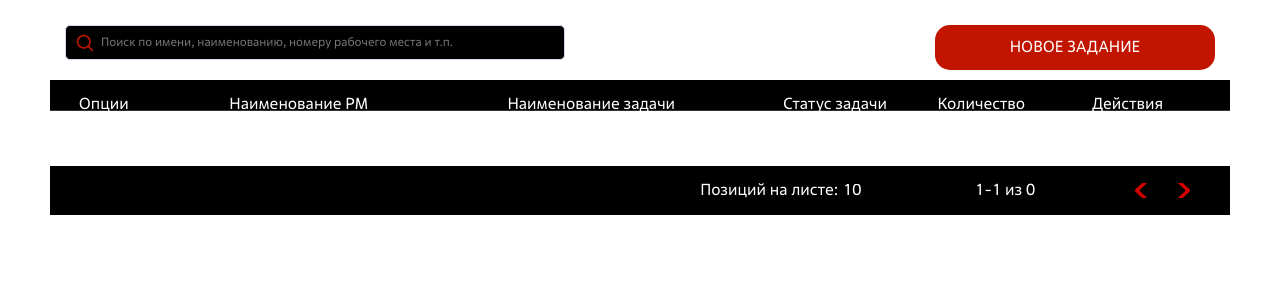
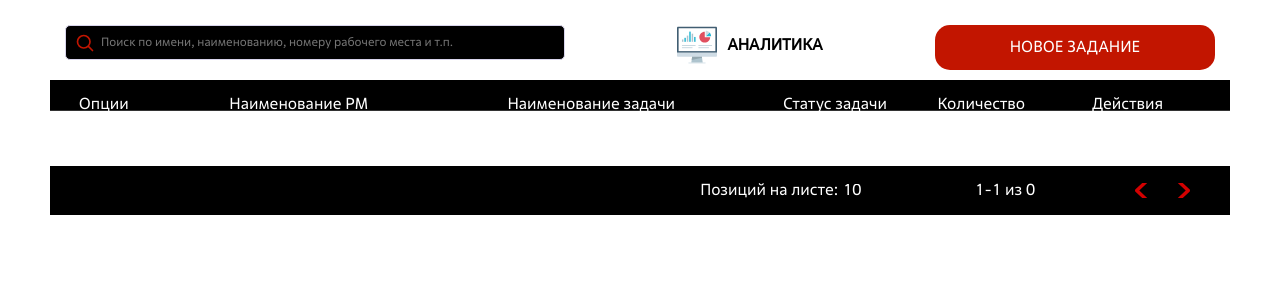
Before and after one commit to Nenakhov-Maxim/AT-Manager-App, a Django app: page /master/ in a window 1280 px wide. Shown: the part 106-406 px from the top of the page. Run offline with Django 5.2, Linux system fonts and the light colour scheme; the visitor is signed in with stand-in values (Sample User, id 1); data that the repository does not hold is empty.

Commit message:
analytics button

```diff
--- a/master/static/css/master.css
+++ b/master/static/css/master.css
@@ -130,6 +130,21 @@
   border: 1px solid;
   color: #D9D5EC;
   font-size: 12px;
+}
+
+.toolbars__sub_tasks img {
+  width: 40px;
+  margin-right: 10px;
+}
+
+.toolbars__sub_tasks a {
+  align-items: center;
+  text-align: center;
+  display: flex;
+  flex-wrap: nowrap;
+  flex-direction: row;
+  font-weight: bold;
+  text-transform: uppercase;
 }
 
 .toolbars__new-task {
--- a/master/templates/master.html
+++ b/master/templates/master.html
@@ -56,6 +56,9 @@
     <div class="toolbars">
       <div class="toolbars__search">
         <input class="search-item" type="search" placeholder="Поиск по имени, наименованию, номеру рабочего места и т.п.">
+      </div>
+      <div class="toolbars__sub_tasks">
+        <a href="#"><img src="{% static "img/analytics.svg" %}" alt="Аналитика"><span>Аналитика</span></a>
       </div>
       <div class="toolbars__new-task">
         <input type="button" class="new-task-button" value="НОВОЕ ЗАДАНИЕ">
```
Also changed, not shown: master/static/img/analytics.svg (added).
